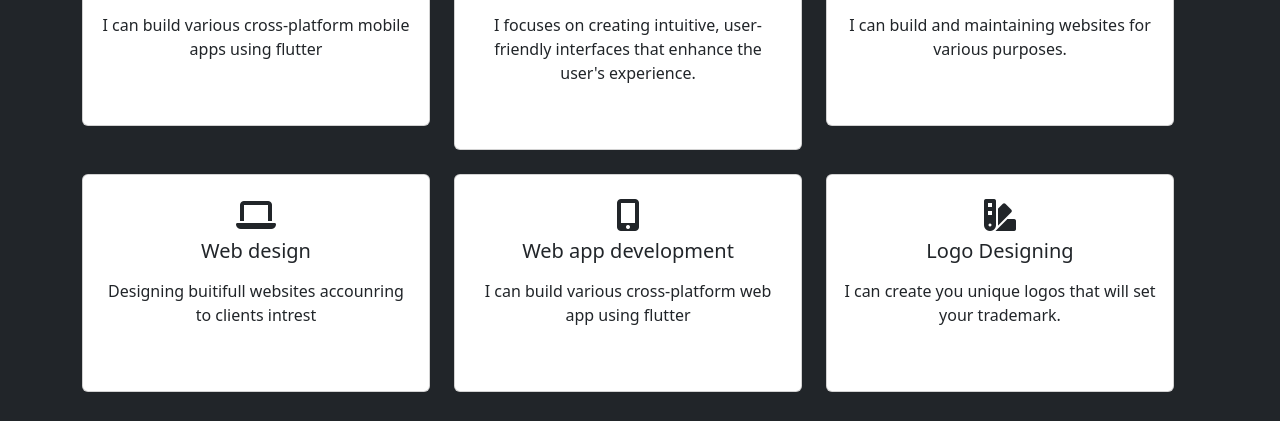
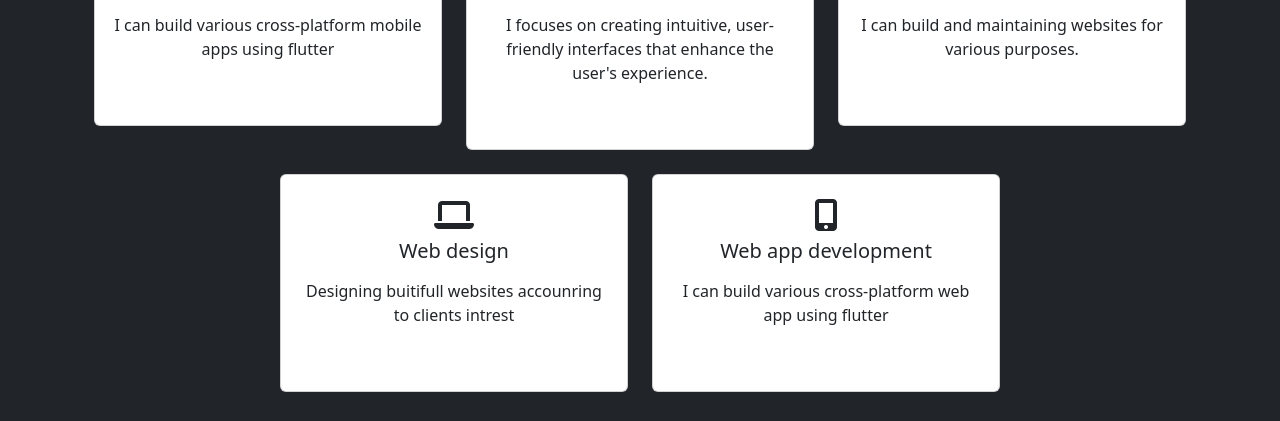
Before and after one commit to VyshnavCM/Portfolio, a plain HTML site: page index.html in a window 1280 px wide. Shown: the part 1839-2260 px from the top of the page. Drawn offline with nearby package versions, Linux system fonts and the light colour scheme.

Commit message:
final change

```diff
--- a/index.html
+++ b/index.html
@@ -158,12 +158,12 @@
 
   <section id="work" class="p-5 bg-dark mb-3">
     <div class="container">
-      <div class="row align-items-center justify-content-between">
+      <div class="row d-flex align-items-center justify-content-center">
         <div class="services d-flex align-items-center justify-content-center">
           <button class="btn text-light">Services</button>
         </div>
         <h2 class="text-light text-center mt-4 ">What can I do ?</h2>
-        <div class="row mt-3 g-4">
+        <div class="row mt-3 g-4 d-flex justify-content-center">
           <div class="col-sm-4 mb-3 mb-sm-0">
             <div class="card">
               <div class="card-body d-flex flex-column justify-content-center align-items-center">
@@ -215,16 +215,7 @@
               </div>
             </div>
           </div>
-          <div class="col-sm-4 mb-3 mb-sm-0">
-            <div class="card">
-              <div class="card-body d-flex flex-column justify-content-center align-items-center">
-                <i class="fa-solid fa-swatchbook fs-2 my-2"></i>
-                <h5 class="card-title mb-3">Logo Designing</h5>
-                <p class="card-text text-center pb-5">I can create you unique logos that will set your trademark.</p>
-                <!-- <a href="#" class="btn btn-primary">Read more</a> -->
-              </div>
-            </div>
-          </div>
+
         </div>
       </div>
     </div>
@@ -331,7 +322,8 @@
                     placeholder="Enter your message" style="resize:none;overflow:hiddeen;"></textarea>
                   <span class="text-warning" id="message-error"></span>
                 </div>
-                <button type="submit" class="btn btn-primary btn-block mt-3 " onclick="return validateForm()">Send Message</button>
+                <button type="submit" class="btn btn-primary btn-block mt-3 " onclick="return validateForm()">Send
+                  Message</button>
                 <span class="text-warning" id="submit-error"></span>
               </form>
               <div class="info d-flex align-items-center justify-content-center text-light ">
@@ -366,12 +358,14 @@
     crossorigin="anonymous"></script>
   <script src="main.js"></script>
   <script>
+
     $("#submit-form").submit((e) => {
       e.preventDefault()
       $.ajax({
         url: "https://script.google.com/macros/s/AKfycbwtzyci-9iTvNlyecBh3LbKFkyNx8ao-vHEc6XgJspoGDh6HUtR-lMSt2lOSK9kRUnT/exec",
         data: $("#submit-form").serialize(),
         method: "post",
+
         success: function (response) {
           alert("Form submitted successfully")
           window.location.reload()
```
